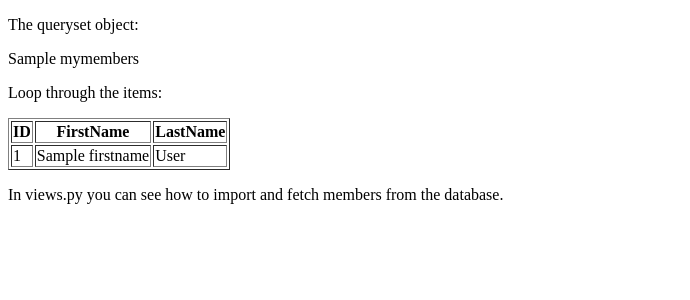
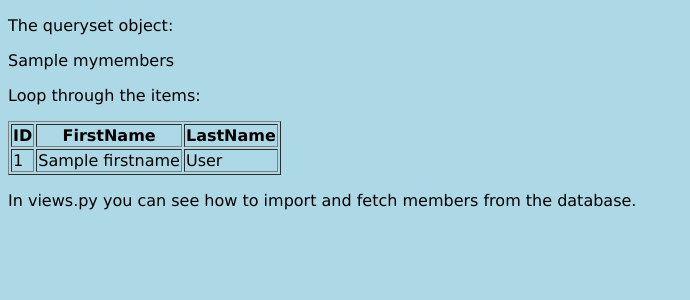
Before and after one commit to MayThandarOo/Django_project, a Django app: template members/templates/template.html in a window 1280 px wide. Shown: the top 300 px of the page, without its empty margins (0-690 px from the left). Run offline with Django 5.2, Linux system fonts and the light colour scheme; the template is opened without the code that fills it: most values are stand-ins (such as "Sample title", 1, 10 or a date in 2020).

Commit message:
Second release

```diff
--- /dev/null
+++ b/members/static/myfirst.css
@@ -0,0 +1,4 @@
+body{
+    background-color: lightblue;
+    font-family: Verdana;
+}
--- a/members/templates/template.html
+++ b/members/templates/template.html
@@ -1,5 +1,7 @@
+{% load static %}
 <!DOCTYPE html>
 <html>
+    <link rel="stylesheet" href="{% static 'myfirst.css' %}">
 <body>
     <p>The queryset object:</p>
     {{ mymembers }}
```
